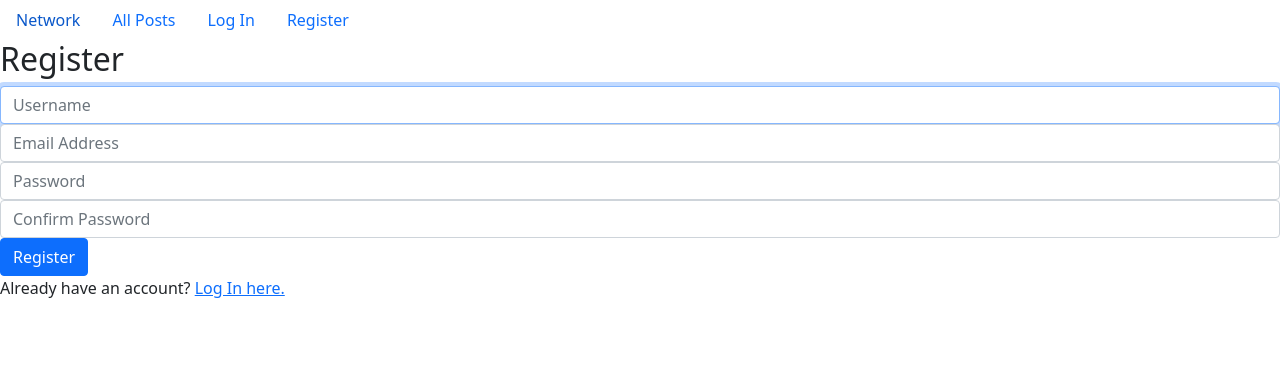
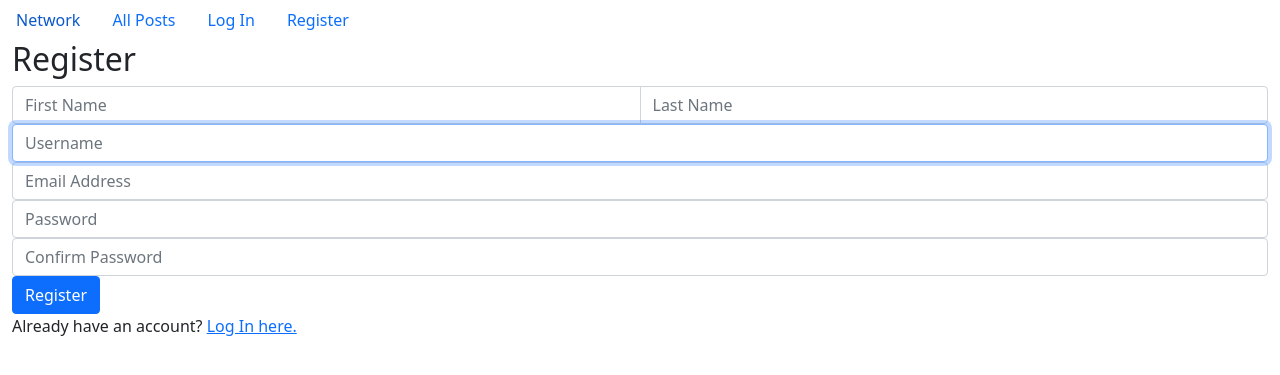
Before and after one commit to siawashkasra/network, a Django app: page /register in a window 1280 px wide. Shown: the top 375 px of the page. Run offline with Django 3.2, Linux system fonts and the light colour scheme; data comes from the database, SQL or seed files in the repository.

Commit message:
Improve Register, Login View and Logic

```diff
--- a/network/templates/network/register.html
+++ b/network/templates/network/register.html
@@ -1,6 +1,8 @@
 {% extends "network/layout.html" %}
 
 {% block body %}
+
+<div class="container-fluid register">
 
     <h2>Register</h2>
 
@@ -10,21 +12,28 @@
 
         <form action="{% url 'register' %}" method="post">
             {% csrf_token %}
-        <div class="form-group">
-            <input class="form-control" autofocus type="text" name="username" placeholder="Username">
+
+            <div class="input-group">
+                <input type="text" aria-label="First name" class="form-control" name="first_name" placeholder="First Name" required>
+                <input type="text" aria-label="Last name" class="form-control" name="last_name" placeholder="Last Name" required>
             </div>
-        <div class="form-group">
-            <input class="form-control" type="email" name="email" placeholder="Email Address">
+
+            <div class="input-group">
+                <input class="form-control" autofocus type="text" name="username" placeholder="Username" required>
             </div>
-        <div class="form-group">
-            <input class="form-control" type="password" name="password" placeholder="Password">
+            <div class="input-group">
+                <input class="form-control" type="email" name="email" placeholder="Email Address" required>
             </div>
-        <div class="form-group">
-            <input class="form-control" type="password" name="confirmation" placeholder="Confirm Password">
+            <div class="input-group">
+                <input class="form-control" type="password" name="password" placeholder="Password" required>
+            </div>
+            <div class="input-group">
+                <input class="form-control" type="password" name="confirmation" placeholder="Confirm Password" required>
             </div>
             <input class="btn btn-primary" type="submit" value="Register">
         </form>
 
-    Already have an account? <a href="{% url 'login' %}">Log In here.</a>
+        <p>Already have an account? <a href="{% url 'login' %}">Log In here.</a></p>
+</div>
 
 {% endblock %}
```
Also changed, not shown: network/templates/network/index.html (+1 -24 lines), network/templates/network/login.html (+7 -3 lines). Lines whose indentation alone changed are shown as unchanged.
